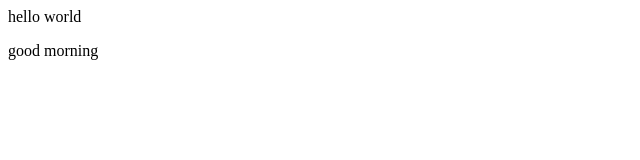
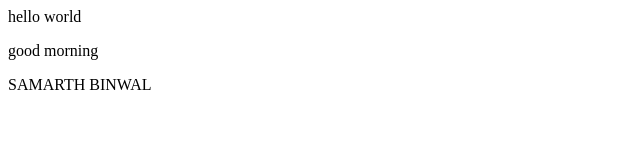
Before and after one commit to hemlatabinwal888/Samarth-Binwal, a plain HTML site: page index.html in a window 1280 px wide. Shown: the whole page, without its empty margins (0-640 px from the left). Drawn offline with Linux system fonts and the light colour scheme.

Commit message:
add new para

```diff
--- a/index.html
+++ b/index.html
@@ -1,2 +1,3 @@
  <p>hello world</p>
 <p>good morning</p>
+<p>SAMARTH BINWAL</p>
```
